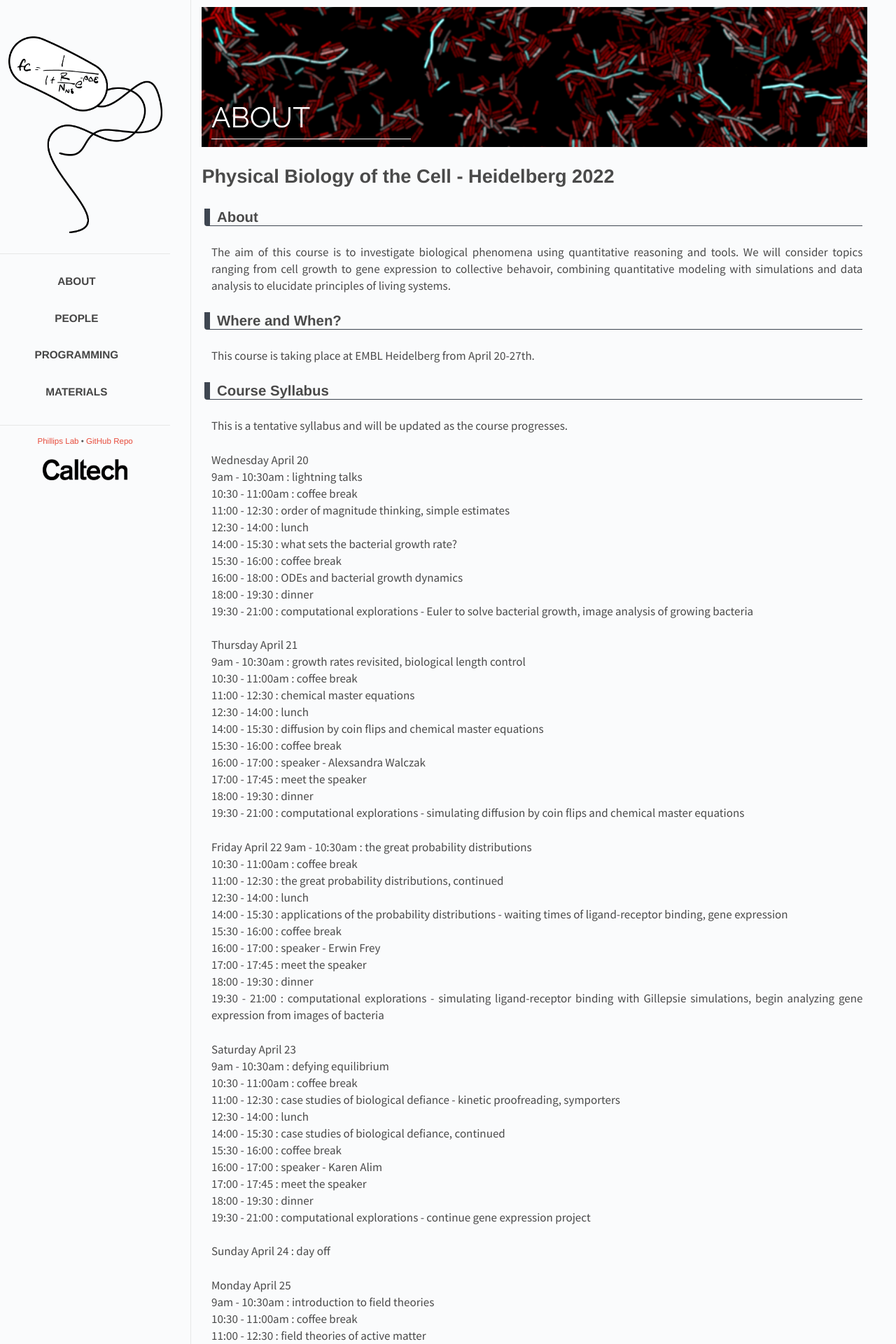
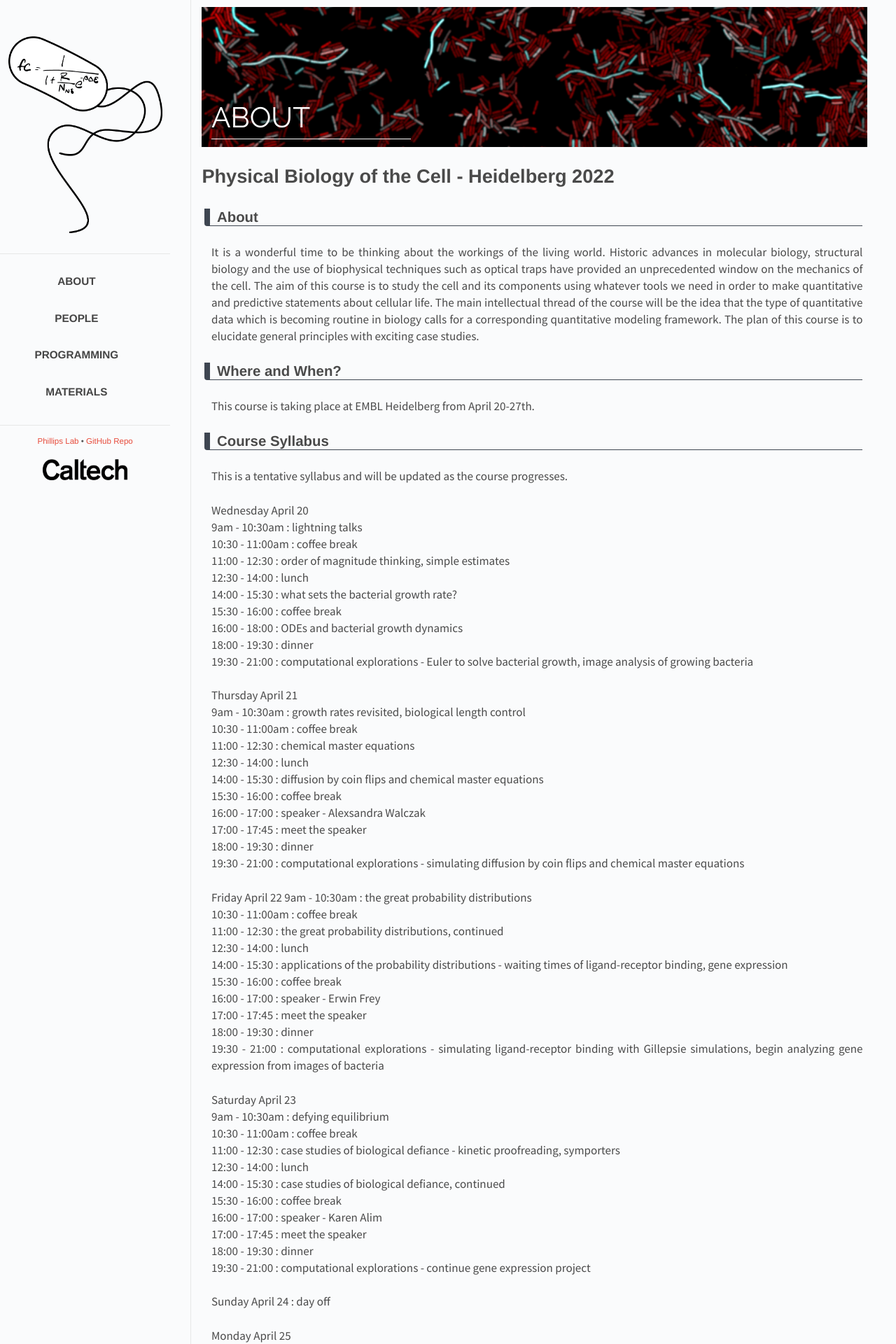
Before and after one commit to RPGroup-PBoC/pboc22_heidelberg, a Jekyll site: the page built from _posts/2022-01-31-about.md, in a window 1280 px wide. Shown: the top 1920 px of the page at 70% size. Built offline with Jekyll 4.4.1, drawn with Linux system fonts in a browser that asks for light colours.

Commit message:
updated about section

```diff
--- a/_posts/2022-01-31-about.md
+++ b/_posts/2022-01-31-about.md
@@ -10,7 +10,7 @@ year: 2022
 # Physical Biology of the Cell - Heidelberg 2022
 
 ## About
-The aim of this course is to investigate biological phenomena using quantitative reasoning and tools. We will consider topics ranging from cell growth to gene expression to collective behavoir, combining quantitative modeling with simulations and data analysis to elucidate principles of living systems.
+It is a wonderful time to be thinking about the workings of the living world. Historic advances in molecular biology, structural biology and the use of biophysical techniques such as optical traps have provided an unprecedented window on the mechanics of the cell. The aim of this course is to study the cell and its components using whatever tools we need in order to make quantitative and predictive statements about cellular life. The main intellectual thread of the course will be the idea that the type of quantitative data which is becoming routine in biology calls for a corresponding quantitative modeling framework. The plan of this course is to elucidate general principles with exciting case studies.
 
 
 ## Where and When?
```
